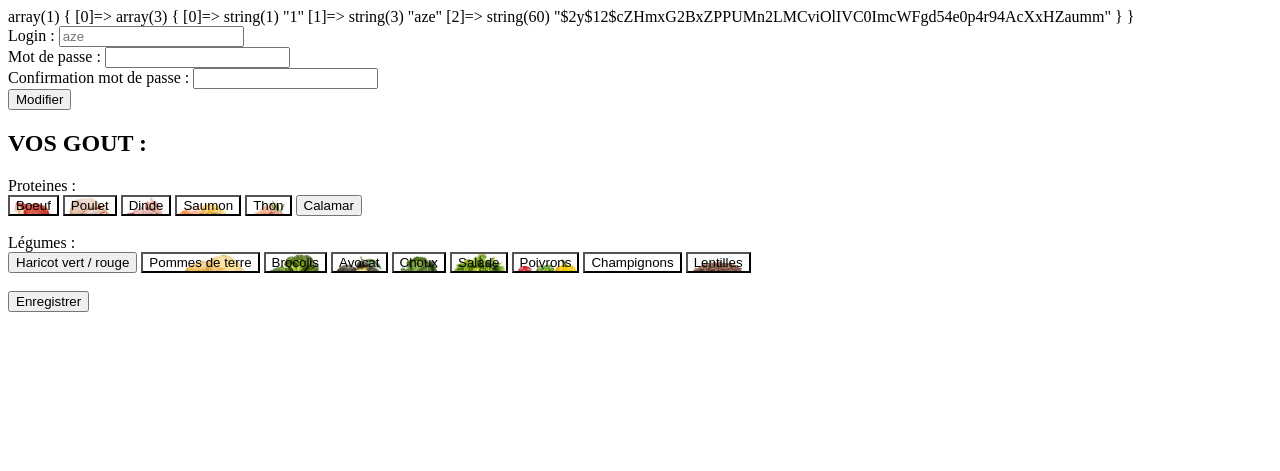
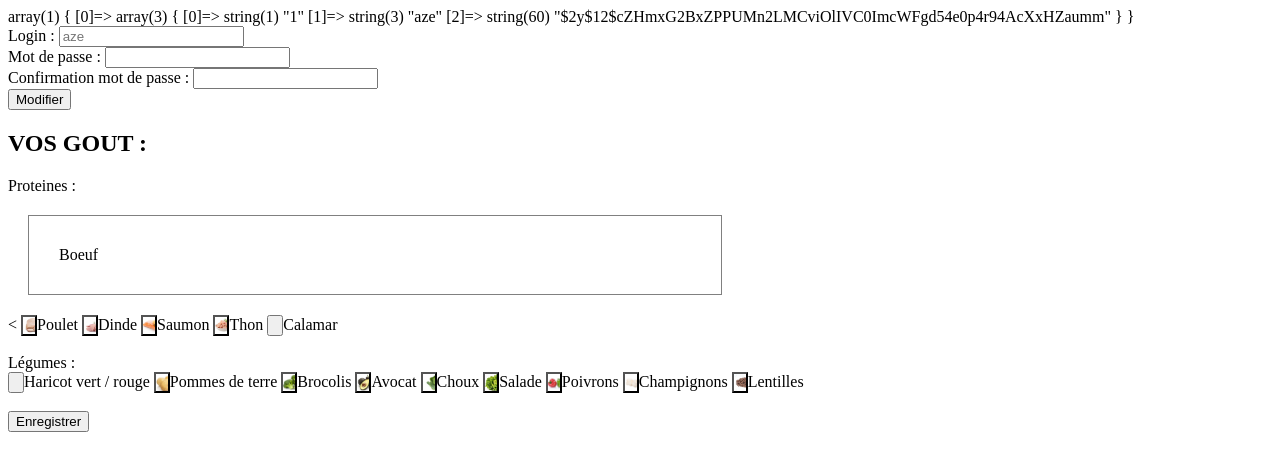
Before and after one commit to paul-le/Projet-Pro, a PHP site: page /profil.php in a window 1280 px wide. Shown: the top 471 px of the page. Run offline with PHP 8.4, Linux system fonts and the light colour scheme; a user stored in the database is signed in; data comes from the database, SQL or seed files in the repository.

Commit message:
try UserInfo no success

```diff
--- a/css/style.css
+++ b/css/style.css
@@ -299,23 +299,18 @@
 /*----------------------PROFIL---------------------*/
 /*----------------------PROFIL---------------------*/
 
-.radio-group{
-    position: relative;
+.choice input {
+    display: none;
 }
 
-.radio{
-    display:inline-block;
-    width:15px;
-    height: 15px;
-    border-radius: 100%;
-    background-color:lightblue;
-    border: 2px solid lightblue;
-    cursor:pointer;
-    margin: 2px 0;
+.choice {
+    border: 1px solid gray;
+    padding: 30px;
+    margin: 20px;
 }
 
-.radio.selected{
-    border-color: blue;
+.active {
+    background-color: yellow;
 }
 /*----------------------PANIER---------------------*/
 /*----------------------PANIER---------------------*/
--- a/profil.php
+++ b/profil.php
@@ -22,6 +22,7 @@
 	<title>Profil</title>
 	<link rel="stylesheet" type="text/css" href="css/style.css">
 	<script type="text/javascript" src="js/jquery-3.5.1.min.js"></script>
+	<script type="text/javascript" src="js/userInfo.js"></script>
 
 
 </head>
@@ -97,50 +98,59 @@
 
 		<h2>VOS GOUT :</h2>
 		Proteines :<br />
+		<div class="choice" style="background-image: url(img/proteine/boeuf.jpg); background-size: cover; width: 50%;">
+			<input id="choice_1" type="checkbox" name="choice_1" value="choice_1" />
+			<label for="choice_1">Boeuf</label>
+		</div>
 		<form method="post" action="">
-			<button type="submit" style="background-image: url(img/proteine/boeuf.jpg); background-size: cover;">Boeuf</button>
+			<
 
-			<button style="background-image: url(img/proteine/poulet.jpeg); background-size: cover;">Poulet</button>
+			<input type=button class="buttonChoiceUserProfil" style="background-image: url(img/proteine/poulet.jpeg); background-size: cover;">Poulet</input>
 
-			<button style="background-image: url(img/proteine/dinde.jpg); background-size: cover;">Dinde</button>
+			<input type=button class="buttonChoiceUserProfil" style="background-image: url(img/proteine/dinde.jpg); background-size: cover;">Dinde</input>
 
-			<button id="saumon" type="submit" style="background-image: url(img/proteine/saumon.jpg); background-size: cover;">Saumon</button>
+			<input type=button class="buttonChoiceUserProfil"  style="background-image: url(img/proteine/saumon.jpg); background-size: cover;">Saumon</input>
 
-			<button style="background-image: url(img/proteine/thon.jpg); background-size: cover;">Thon</button>
+			<input type=button class="buttonChoiceUserProfil" style="background-image: url(img/proteine/thon.jpg); background-size: cover;">Thon</input>
 
-			<button>Calamar</button>
+			<input type=button class="buttonChoiceUserProfil">Calamar</input>
 			<br />
 			<br />
 
 			Légumes :<br />
 
-			<button>Haricot vert / rouge</button>
+			<input type=button class="buttonChoiceUserProfil">Haricot vert / rouge</input>
 
-			<button style="background-image: url(img/legumes/pommeDeTerre.jpg); background-size: cover;">Pommes de terre</button>
+			<input type=button class="buttonChoiceUserProfil" style="background-image: url(img/legumes/pommeDeTerre.jpg); background-size: cover;">Pommes de terre</input>
 
-			<button style="background-image: url(img/legumes/brocolis.jpg); background-size: cover;">Brocolis</button>
+			<input type=button class="buttonChoiceUserProfil" style="background-image: url(img/legumes/brocolis.jpg); background-size: cover;">Brocolis</input>
 
-			<button style="background-image: url(img/legumes/avocat.jpg); background-size: cover;">Avocat</button>
+			<input type=button class="buttonChoiceUserProfil" style="background-image: url(img/legumes/avocat.jpg); background-size: cover;">Avocat</input>
 
-			<button style="background-image: url(img/legumes/choux.jpg); background-size: cover;">Choux</button>
+			<input type=button class="buttonChoiceUserProfil" style="background-image: url(img/legumes/choux.jpg); background-size: cover;">Choux</input>
 
-			<button style="background-image: url(img/legumes/salade.jpg); background-size: cover;">Salade</button>
+			<input type=button class="buttonChoiceUserProfil" style="background-image: url(img/legumes/salade.jpg); background-size: cover;">Salade</input>
 
 
-			<button style="background-image: url(img/legumes/poivrons.jpg); background-size: cover;">Poivrons</button>
+			<input type=button class="buttonChoiceUserProfil" style="background-image: url(img/legumes/poivrons.jpg); background-size: cover;">Poivrons</input>
 
-			<button style="background-image: url(img/legumes/champignon.jpg); background-size: cover;">Champignons</button>
+			<input type=button class="buttonChoiceUserProfil" style="background-image: url(img/legumes/champignon.jpg); background-size: cover;">Champignons</input>
 
-			<button style="background-image: url(img/legumes/lentilles.jpg); background-size: cover;">Lentilles</button>
+			<input type=button class="buttonChoiceUserProfil" style="background-image: url(img/legumes/lentilles.jpg); background-size: cover;">Lentilles</input>
 
 			<br />
 			<br />
+			<?php
+
+
+
+			?>
 			<input type="submit" name="addInfoUser" value="Enregistrer">
 		</form>
 
 
 
 	</main>
-<script type="text/javascript" src="js.questionProfil.js"></script>
+
 </body>
 </html>
```
Also changed, not shown: js/userInfo.js (added, +20 -0 lines).
